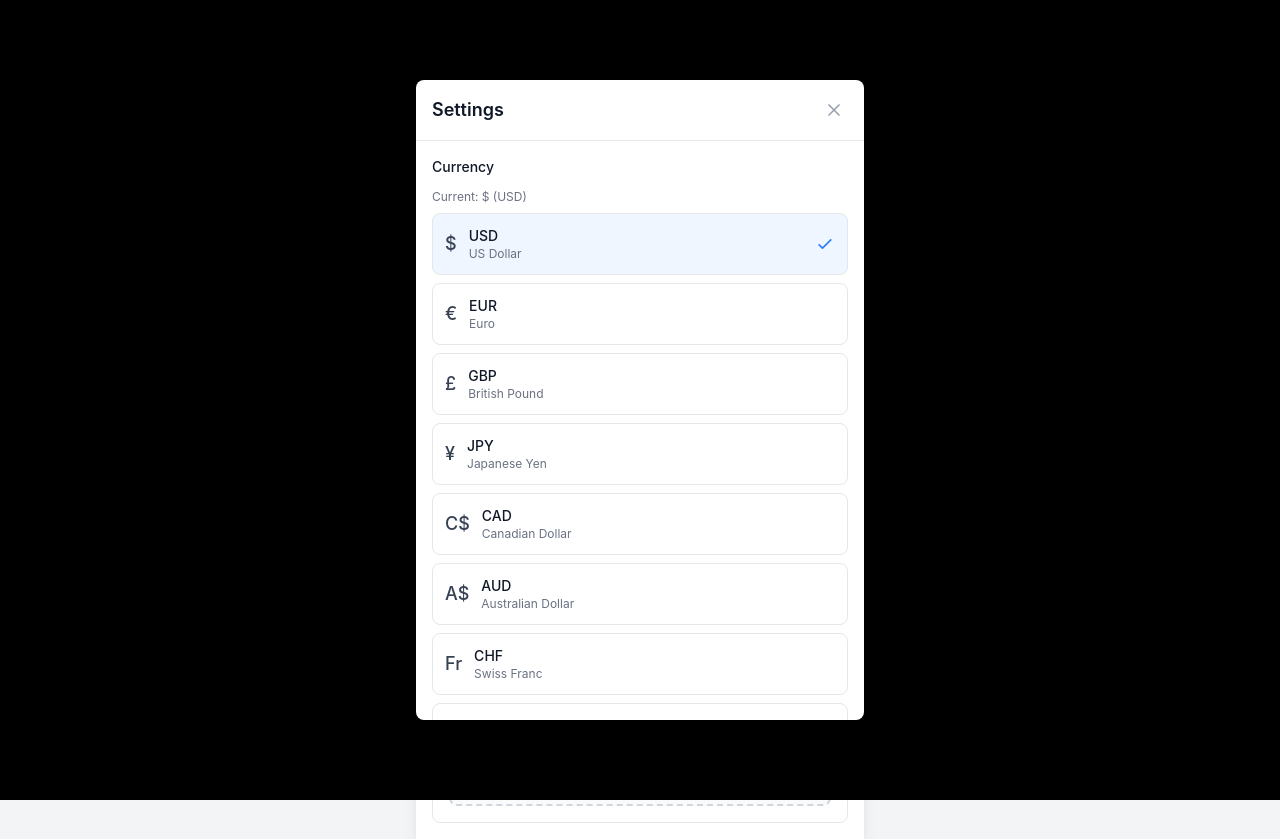
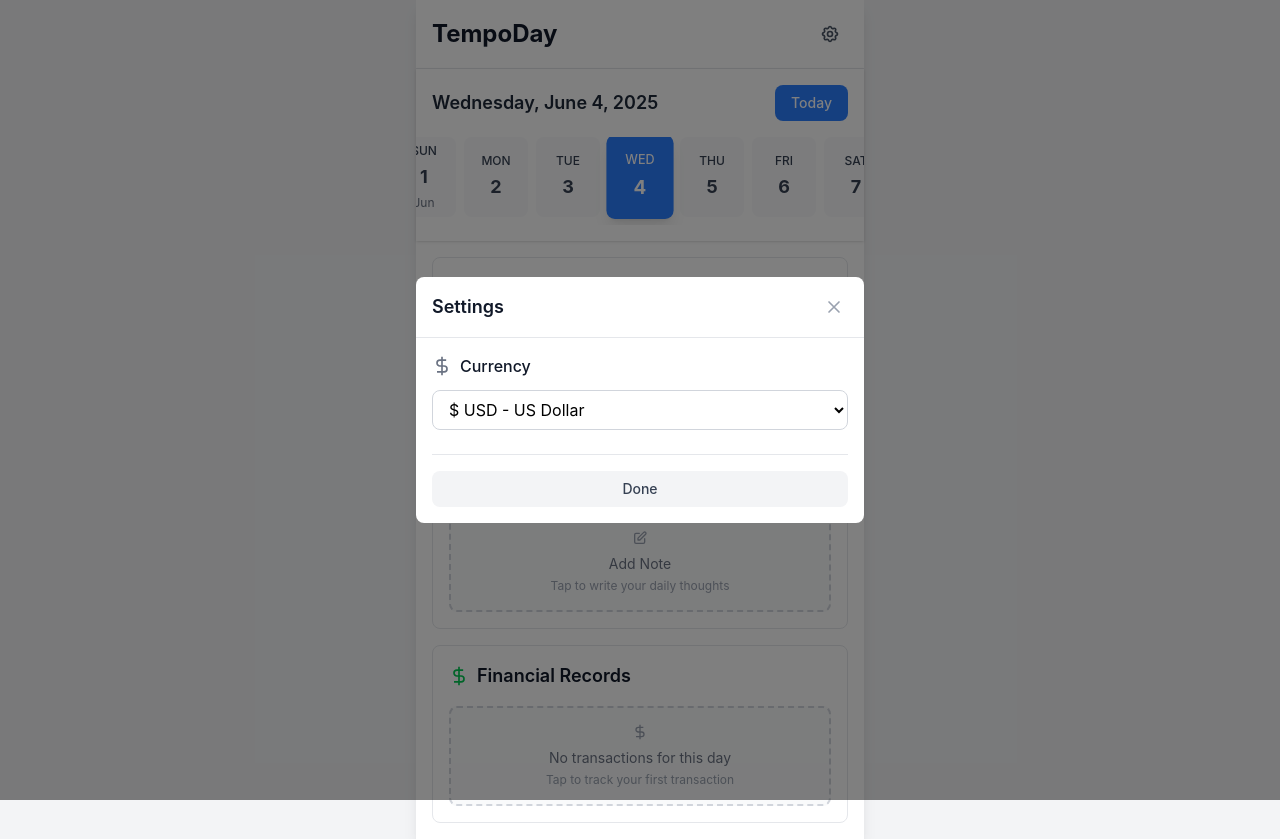
Before and after one commit to fachrihawari/tempoday, a Svelte app: page / in a window 1280 px wide. Both pictures are taken after a click on the button 830 px from the left and 34 px from the top of the page. Built offline with nearby package versions, Linux system fonts and the light colour scheme.

Commit message:
refactor: update Settings and Modal components for improved structure and styling

```diff
--- a/src/components/Settings.svelte
+++ b/src/components/Settings.svelte
@@ -1,100 +1,93 @@
 <script lang="ts">
-  import { settingsStore } from '../lib/stores';
-  import Modal from './ui/Modal.svelte';
-  import Button from './ui/Button.svelte';
-  import Icon from './ui/Icon.svelte';
+  import { settingsStore } from "../lib/stores";
+  import Modal from "./ui/Modal.svelte";
+  import Button from "./ui/Button.svelte";
+  import Icon from "./ui/Icon.svelte";
 
   let showSettings = $state(false);
   const settings = $derived($settingsStore);
 
   // Popular currencies
   const currencies = [
-    { code: 'USD', symbol: '$', name: 'US Dollar' },
-    { code: 'EUR', symbol: '€', name: 'Euro' },
-    { code: 'GBP', symbol: '£', name: 'British Pound' },
-    { code: 'JPY', symbol: '¥', name: 'Japanese Yen' },
-    { code: 'CAD', symbol: 'C$', name: 'Canadian Dollar' },
-    { code: 'AUD', symbol: 'A$', name: 'Australian Dollar' },
-    { code: 'CHF', symbol: 'Fr', name: 'Swiss Franc' },
-    { code: 'CNY', symbol: '¥', name: 'Chinese Yuan' },
-    { code: 'INR', symbol: '₹', name: 'Indian Rupee' },
-    { code: 'SGD', symbol: 'S$', name: 'Singapore Dollar' },
-    { code: 'IDR', symbol: 'Rp', name: 'Indonesian Rupiah' },
+    { code: "USD", symbol: "$", name: "US Dollar" },
+    { code: "EUR", symbol: "€", name: "Euro" },
+    { code: "GBP", symbol: "£", name: "British Pound" },
+    { code: "JPY", symbol: "¥", name: "Japanese Yen" },
+    { code: "CAD", symbol: "C$", name: "Canadian Dollar" },
+    { code: "AUD", symbol: "A$", name: "Australian Dollar" },
+    { code: "CHF", symbol: "Fr", name: "Swiss Franc" },
+    { code: "CNY", symbol: "¥", name: "Chinese Yuan" },
+    { code: "INR", symbol: "₹", name: "Indian Rupee" },
+    { code: "SGD", symbol: "S$", name: "Singapore Dollar" },
+    { code: "IDR", symbol: "Rp", name: "Indonesian Rupiah" },
   ];
 
   function updateCurrency(currencyCode: string) {
-    const currency = currencies.find(c => c.code === currencyCode);
+    const currency = currencies.find((c) => c.code === currencyCode);
     if (currency) {
-      settingsStore.update(s => ({
+      settingsStore.update((s) => ({
         ...s,
         currency: currency.code,
         currencySymbol: currency.symbol,
-        locale: getLocaleForCurrency(currency.code)
+        locale: getLocaleForCurrency(currency.code),
       }));
     }
   }
 
   function getLocaleForCurrency(currencyCode: string): string {
     const localeMap: Record<string, string> = {
-      'USD': 'en-US',
-      'EUR': 'de-DE',
-      'GBP': 'en-GB',
-      'JPY': 'ja-JP',
-      'CAD': 'en-CA',
-      'AUD': 'en-AU',
-      'CHF': 'de-CH',
-      'CNY': 'zh-CN',
-      'INR': 'en-IN',
-      'SGD': 'en-SG',
-      'IDR': 'id-ID',
+      USD: "en-US",
+      EUR: "de-DE",
+      GBP: "en-GB",
+      JPY: "ja-JP",
+      CAD: "en-CA",
+      AUD: "en-AU",
+      CHF: "de-CH",
+      CNY: "zh-CN",
+      INR: "en-IN",
+      SGD: "en-SG",
+      IDR: "id-ID",
     };
-    return localeMap[currencyCode] || 'en-US';
+    return localeMap[currencyCode] || "en-US";
   }
 </script>
 
 <!-- Settings Button -->
-<Button
-  variant="ghost"
-  onclick={() => showSettings = true}
-  class="!p-2"
->
+<Button variant="ghost" onclick={() => (showSettings = true)} class="!p-2">
   {#snippet children()}
     <Icon name="settings" />
   {/snippet}
 </Button>
 
 <!-- Settings Modal -->
-<Modal bind:open={showSettings} title="Settings" onClose={() => showSettings = false}>
+<Modal
+  bind:open={showSettings}
+  title="Settings"
+  onClose={() => (showSettings = false)}
+>
   {#snippet children()}
-    <div class="space-y-6">
-      <!-- Currency Section -->
-      <div>
-        <h3 class="text-sm font-medium text-gray-900 mb-3">Currency</h3>
-        <div class="space-y-2">
-          <p class="text-xs text-gray-500 mb-2">
-            Current: {settings.currencySymbol} ({settings.currency})
-          </p>
-          <div class="grid grid-cols-1 gap-2">
-            {#each currencies as currency (currency.code)}
-              <button
-                onclick={() => updateCurrency(currency.code)}
-                class="flex items-center justify-between p-3 text-left border border-gray-200 rounded-lg hover:bg-gray-50 transition-colors
-                  {settings.currency === currency.code ? 'bg-blue-50 border-blue-200' : ''}"
-              >
-                <div class="flex items-center gap-3">
-                  <span class="text-lg font-medium text-gray-700">{currency.symbol}</span>
-                  <div>
-                    <div class="text-sm font-medium text-gray-900">{currency.code}</div>
-                    <div class="text-xs text-gray-500">{currency.name}</div>
-                  </div>
-                </div>
-                {#if settings.currency === currency.code}
-                  <Icon name="check" class="text-blue-500" />
-                {/if}
-              </button>
-            {/each}
-          </div>
+    <div class="space-y-4">
+      <div class="space-y-3">
+        <div class="flex items-center gap-2">
+          <Icon name="dollar" class="text-gray-500" />
+          <label for="currency-select" class="font-medium text-gray-900"
+            >Currency</label
+          >
         </div>
+
+        <select
+          id="currency-select"
+          value={settings.currency}
+          onchange={(e) => updateCurrency((e.target as HTMLSelectElement).value)}
+          class="w-full px-3 py-2 border border-gray-300 rounded-lg focus:ring-2 focus:ring-blue-500 focus:border-blue-500 bg-white"
+        >
+          {#each currencies as currency (currency.code)}
+            <option value={currency.code}>
+              {currency.symbol}
+              {currency.code} - {currency.name}
+            </option>
+          {/each}
+        </select>
       </div>
     </div>
 
@@ -102,8 +95,8 @@
     <div class="mt-6 pt-4 border-t border-gray-200">
       <Button
         variant="secondary"
-        onclick={() => showSettings = false}
-        class="w-full"
+        onclick={() => (showSettings = false)}
+        fullWidth={true}
       >
         {#snippet children()}Done{/snippet}
       </Button>
--- a/src/components/ui/Icon.svelte
+++ b/src/components/ui/Icon.svelte
@@ -24,8 +24,8 @@
     settings: `<path stroke-linecap="round" stroke-linejoin="round" stroke-width="2" d="M10.325 4.317c.426-1.756 2.924-1.756 3.35 0a1.724 1.724 0 002.573 1.066c1.543-.94 3.31.826 2.37 2.37a1.724 1.724 0 001.065 2.572c1.756.426 1.756 2.924 0 3.35a1.724 1.724 0 00-1.066 2.573c.94 1.543-.826 3.31-2.37 2.37a1.724 1.724 0 00-2.572 1.065c-.426 1.756-2.924 1.756-3.35 0a1.724 1.724 0 00-2.573-1.066c-1.543.94-3.31-.826-2.37-2.37a1.724 1.724 0 00-1.065-2.572c-1.756-.426-1.756-2.924 0-3.35a1.724 1.724 0 001.066-2.573c-.94-1.543.826-3.31 2.37-2.37.996.608 2.296.07 2.572-1.065z"></path><path stroke-linecap="round" stroke-linejoin="round" stroke-width="2" d="M15 12a3 3 0 11-6 0 3 3 0 016 0z"></path>`,
     plus: `<path stroke-linecap="round" stroke-linejoin="round" stroke-width="2" d="M12 6v6m0 0v6m0-6h6m-6 0H6"></path>`,
     close: `<path stroke-linecap="round" stroke-linejoin="round" stroke-width="2" d="M6 18L18 6M6 6l12 12"></path>`,
-    dollar: `<path stroke-linecap="round" stroke-linejoin="round" stroke-width="2" d="M12 1v22M9.5 7a2.5 2.5 0 015 0c0 1.5-1.5 2.5-2.5 3l-1 .5M9.5 17a2.5 2.5 0 005 0c0-1.5-1.5-2.5-2.5-3l-1-.5"></path>`,
-    clipboard: `<path stroke-linecap="round" stroke-linejoin="round" stroke-width="2" d="M9 5H7a2 2 0 00-2 2v10a2 2 0 002 2h8a2 2 0 002-2V7a2 2 0 00-2-2h-2M9 5a2 2 0 002 2h2a2 2 0 002-2M9 5a2 2 0 012-2h2a2 2 0 012 2m-6 9l2 2 4-4"></path>`,
+    dollar: `<line stroke-width="2" x1="12" y1="1" x2="12" y2="23"></line><path stroke-width="2" d="M17 5H9.5a3.5 3.5 0 0 0 0 7h5a3.5 3.5 0 0 1 0 7H6"></path>`,
+    clipboard: `<path stroke-linecap="round" stroke-linejoin="round" stroke-width="2" d="M7 3H5a2 2 0 00-2 2v14a2 2 0 002 2h12a2 2 0 002-2V5a2 2 0 00-2-2H7M7 3a2 2 0 002 2h6a2 2 0 002-2M7 3a2 2 0 012-2h6a2 2 0 012 2m-4 11l2 2 2-2"/>`,
     edit: `<path stroke-linecap="round" stroke-linejoin="round" stroke-width="2" d="M11 5H6a2 2 0 00-2 2v11a2 2 0 002 2h11a2 2 0 002-2v-5m-1.414-9.414a2 2 0 112.828 2.828L11.828 15H9v-2.828l8.586-8.586z"></path>`
   };
 </script>
--- a/src/components/ui/Modal.svelte
+++ b/src/components/ui/Modal.svelte
@@ -1,5 +1,7 @@
 <!-- Reusable Modal Component -->
 <script lang="ts">
+  import Icon from './Icon.svelte';
+
   interface Props {
     open: boolean;
     title?: string;
@@ -43,7 +45,7 @@
 
 {#if open}
   <div
-    class="fixed inset-0 bg-black bg-opacity-50 flex items-center justify-center z-50 p-4"
+    class="fixed inset-0 bg-black/50 flex items-center justify-center z-50 p-4"
     onclick={handleBackdropClick}
     onkeydown={handleKeydown}
     role="dialog"
@@ -59,9 +61,7 @@
             class="p-1 text-gray-400 hover:text-gray-600 rounded"
             aria-label="Close modal"
           >
-            <svg class="w-5 h-5" fill="none" stroke="currentColor" viewBox="0 0 24 24">
-              <path stroke-linecap="round" stroke-linejoin="round" stroke-width="2" d="M6 18L18 6M6 6l12 12"></path>
-            </svg>
+            <Icon name="close" />
           </button>
         </div>
       {/if}
```
